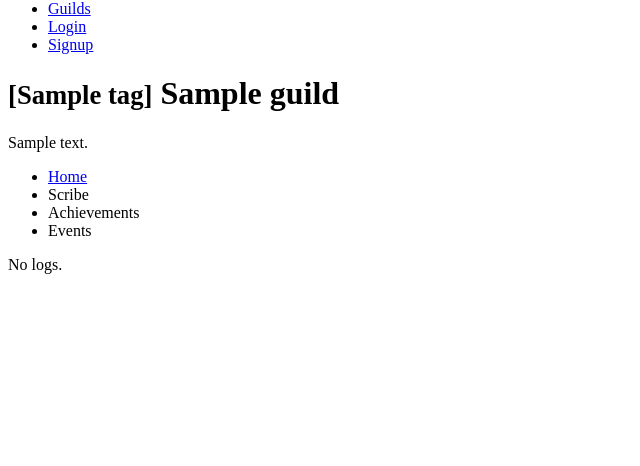
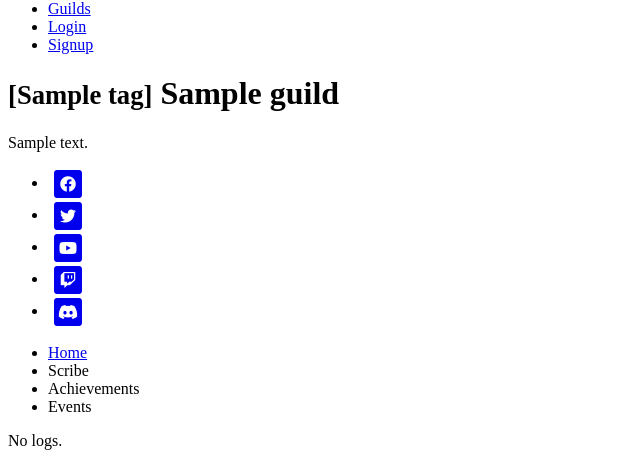
Before and after one commit to thoanny/guild-o-tron, a Symfony app: template templates/guild/show.html.twig in a window 1280 px wide. Shown: the part 346-812 px from the top of the page, without its empty margins (0-640 px from the left). Before the commit the page ends 620 px from the top, so only its background shows below. Run offline with Twig, Linux system fonts and the light colour scheme; the template is opened without the code that fills it: most values are stand-ins (such as "Sample title", 1, 10 or a date in 2020); some libraries are stand-ins or nearby versions.

Commit message:
Added guild links

```diff
--- a/src/Form/GuildSettingsFormType.php
+++ b/src/Form/GuildSettingsFormType.php
@@ -8,6 +8,7 @@ use Symfony\Component\Form\FormBuilderInterface;
 use Symfony\Component\OptionsResolver\OptionsResolver;
 use Symfony\Component\Form\Extension\Core\Type\ChoiceType;
 use Symfony\Component\Form\Extension\Core\Type\TextType;
+use Symfony\Component\Form\Extension\Core\Type\UrlType;
 
 class GuildSettingsFormType extends AbstractType
 {
@@ -35,6 +36,11 @@ class GuildSettingsFormType extends AbstractType
           'No' => false
         ]
       ])
+      ->add('facebook', UrlType::class, ['required' => false])
+      ->add('twitter', UrlType::class, ['required' => false])
+      ->add('youtube', UrlType::class, ['required' => false])
+      ->add('twitch', UrlType::class, ['required' => false])
+      ->add('discord', UrlType::class, ['required' => false])
       ->add('display_stash', ChoiceType::class, [
         'choices' => $this->displayChoices
       ])
--- a/templates/guild/show.html.twig
+++ b/templates/guild/show.html.twig
@@ -10,6 +10,53 @@
     <div id="cover">
       <h1><small>[{{guild.tag}}]</small> {{guild.name}}</h1>
       {% if guild.description %}<p class="guild-description">{{guild.description}}</p>{% endif %}
+      <ul id="guild-links">
+        {% if guild.getFacebook() %}
+          <li class="facebook">
+            <a href="{{ guild.getFacebook() }}" target="_blank" data-tippy="Facebook" data-tippy-arrow="true"><span class="fa-stack">
+                <i class="fas fa-square fa-stack-2x"></i>
+                <i class="fab fa-facebook fa-stack-1x fa-inverse"></i>
+              </span>
+            </a>
+          </li>
+        {% endif %}
+        {% if guild.getTwitter() %}
+          <li class="twitter">
+            <a href="{{ guild.getTwitter() }}" target="_blank" data-tippy="Twitter" data-tippy-arrow="true"><span class="fa-stack">
+                <i class="fas fa-square fa-stack-2x"></i>
+                <i class="fab fa-twitter fa-stack-1x fa-inverse"></i>
+              </span>
+            </a>
+          </li>
+        {% endif %}
+        {% if guild.getYoutube() %}
+          <li class="youtube">
+            <a href="{{ guild.getYoutube() }}" target="_blank" data-tippy="Youtube" data-tippy-arrow="true"><span class="fa-stack">
+                <i class="fas fa-square fa-stack-2x"></i>
+                <i class="fab fa-youtube fa-stack-1x fa-inverse"></i>
+              </span>
+            </a>
+          </li>
+        {% endif %}
+        {% if guild.getTwitch() %}
+          <li class="twitch">
+            <a href="{{ guild.getTwitch() }}" target="_blank" data-tippy="Twitch" data-tippy-arrow="true"><span class="fa-stack">
+                <i class="fas fa-square fa-stack-2x"></i>
+                <i class="fab fa-twitch fa-stack-1x fa-inverse"></i>
+              </span>
+            </a>
+          </li>
+        {% endif %}
+        {% if guild.getDiscord() %}
+          <li class="discord">
+            <a href="{{ guild.getDiscord() }}" target="_blank" data-tippy="Discord" data-tippy-arrow="true"><span class="fa-stack">
+                <i class="fas fa-square fa-stack-2x"></i>
+                <i class="fab fa-discord fa-stack-1x fa-inverse"></i>
+              </span>
+            </a>
+          </li>
+        {% endif %}
+      </ul>
     </div>
 
     <nav>
```
Also changed, not shown: assets/css/app.scss (+32 -0 lines), src/Entity/Guild.php (+85 -0 lines), src/Migrations/Version20190414164723.php (added, +35 -0 lines).
